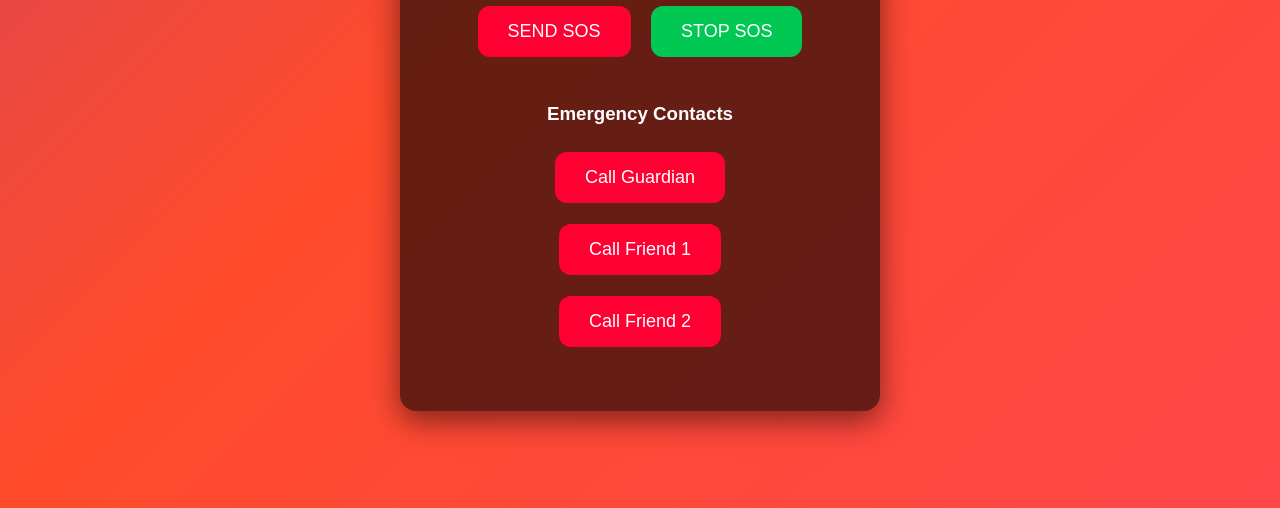
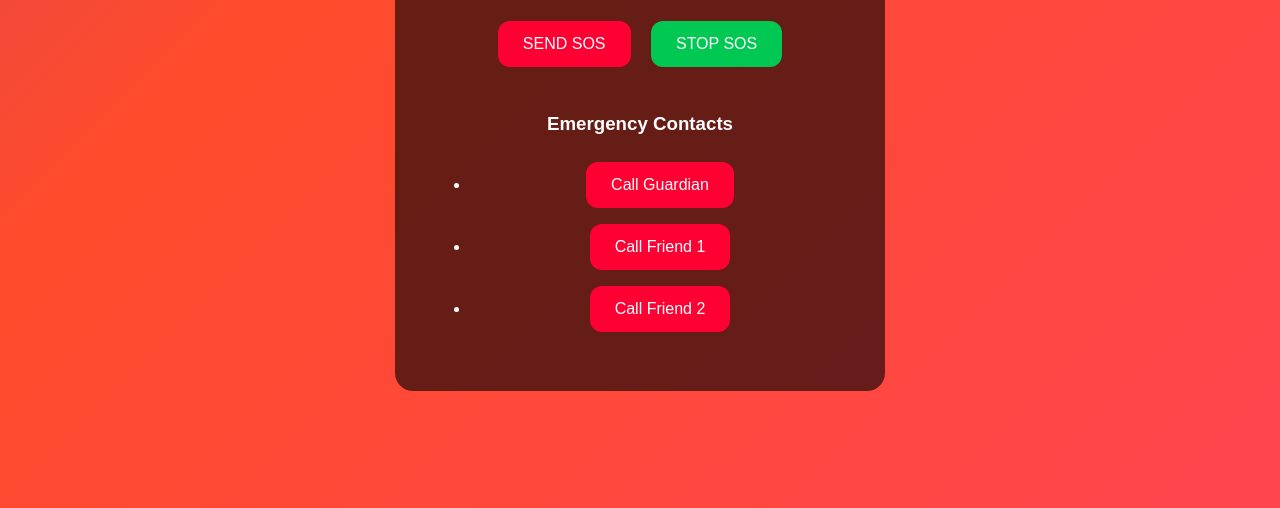
Before and after one commit to hemanthbandaru2005-dotcom/women-sefty, a plain HTML site: page index.html in a window 1280 px wide. Shown: the part 292-800 px from the top of the page. Drawn offline with Linux system fonts and the light colour scheme.

Commit message:
Update style.css

```diff
--- a/style.css
+++ b/style.css
@@ -2,7 +2,7 @@ body {
   font-family: Arial, sans-serif;
   background: linear-gradient(-45deg, #ff416c, #ff4b2b, #833ab4, #fd1d1d);
   background-size: 400% 400%;
-  animation: gradientBG 15s ease infinite;
+  animation: gradientBG 12s ease infinite;
   display: flex;
   justify-content: center;
   align-items: center;
@@ -20,54 +20,57 @@ body {
 .container {
   text-align: center;
   background: rgba(0,0,0,0.6);
-  padding: 40px;
-  border-radius: 16px;
-  box-shadow: 0 10px 30px rgba(0,0,0,0.5);
-  max-width: 400px;
-  width: 90%;
+  padding: 35px;
+  border-radius: 18px;
+  max-width: 420px;
+  width: 92%;
 }
 
 button {
   background: #ff0033;
   color: white;
-  padding: 15px 30px;
+  padding: 14px 25px;
   border: none;
   border-radius: 12px;
-  font-size: 18px;
+  font-size: 16px;
   cursor: pointer;
   margin: 8px;
-  transition: transform 0.2s, box-shadow 0.2s;
+  transition: 0.2s;
 }
 
 button:hover {
   transform: scale(1.05);
-  box-shadow: 0 10px 20px rgba(0,0,0,0.5);
+}
+
+button:active {
+  transform: scale(0.95);
 }
 
 #stopBtn {
   background: #00c853;
 }
 
+#sosBtn.active {
+  animation: blink 1s infinite;
+}
+
+@keyframes blink {
+  0% { background: #ff0033; }
+  50% { background: #ff4b2b; }
+  100% { background: #ff0033; }
+}
+
 #alertBox {
   margin-top: 20px;
-  font-size: 15px;
+  font-size: 14px;
   text-align: left;
-  max-height: 300px;
+  max-height: 250px;
   overflow-y: auto;
 }
 
 #alertBox div {
-  background: rgba(255,255,255,0.1);
+  background: rgba(255,255,255,0.15);
   padding: 8px;
   border-radius: 8px;
   margin-bottom: 8px;
 }
-
-#contactList {
-  list-style: none;
-  padding: 0;
-}
-
-#contactList li {
-  margin: 5px 0;
-}
```
